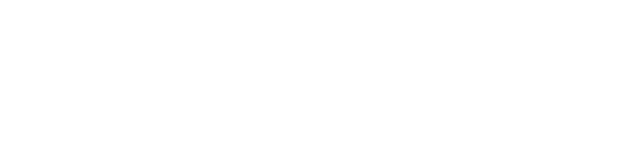
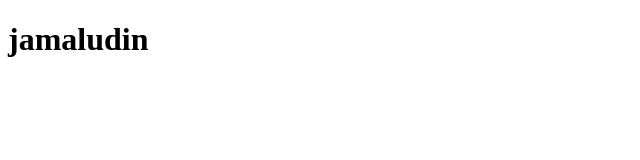
Before and after one commit to jamaludin1001/git_jamal, a plain HTML site: page about.html in a window 1280 px wide. Shown: the whole page, without its empty margins (0-640 px from the left). Drawn offline with Linux system fonts and the light colour scheme.

Commit message:
edit about page

```diff
--- a/about.html
+++ b/about.html
@@ -7,6 +7,7 @@
     <title>about jamal</title>
 </head>
 <body>
+    <h1>jamaludin</h1>
 
 </body>
 </html>
```
